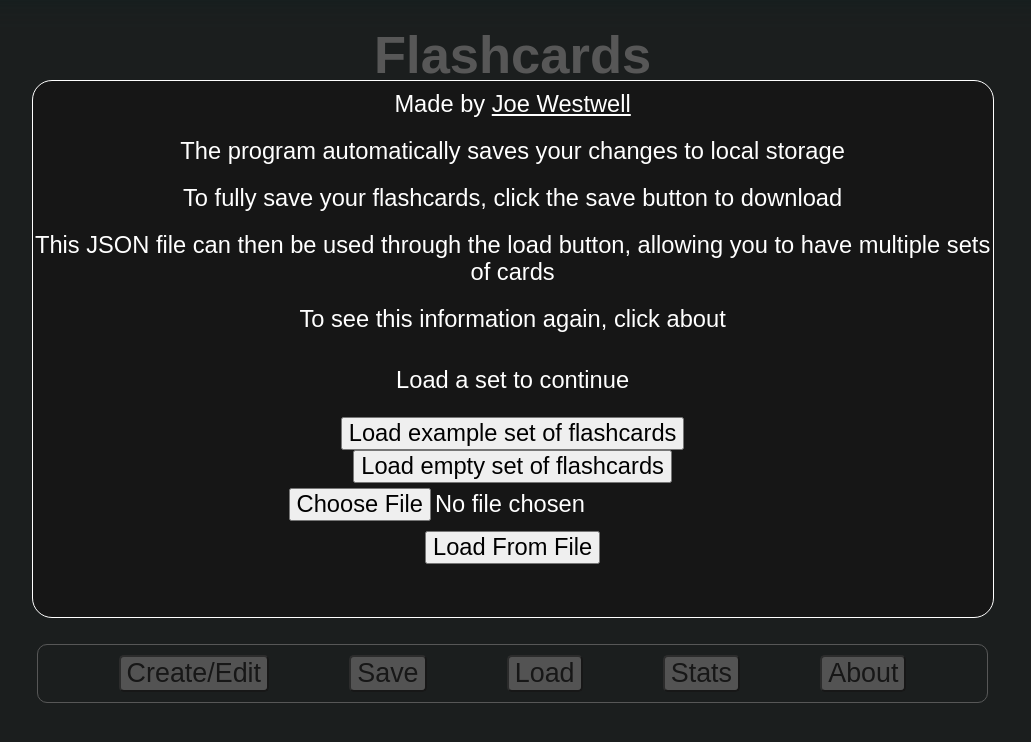
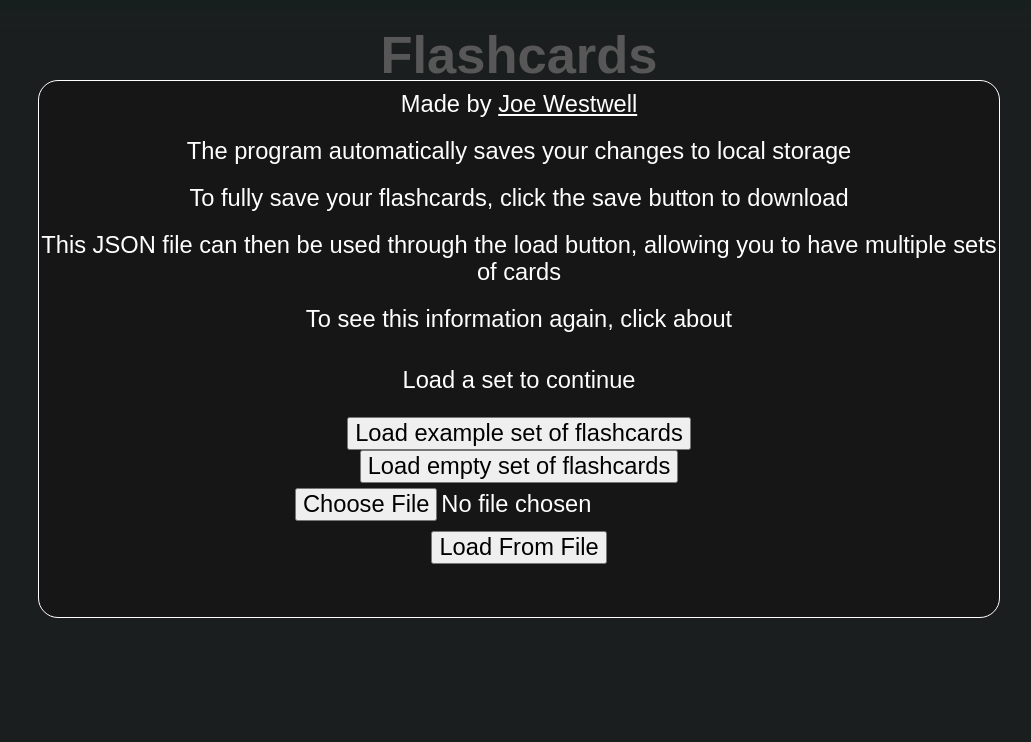
Before and after one commit to J-Wll/flashcards, a React (Vite) app: page / in a window 1280 px wide. Shown: the top 742 px of the page, without its empty margins (121-1152 px from the left). Built offline with nearby package versions, Linux system fonts and the light colour scheme.

Commit message:
Styling changes
Use of CSS variables
Added a large font size for 1440p+
Removed flex-container, placing all the styling onto root
General cleanup

```diff
--- a/src/App.jsx
+++ b/src/App.jsx
@@ -6,10 +6,10 @@ import './css/Utility.css'
 function App() {
 
   return (
-    <div className="flex-container">
+    <>
       <h1 className='text-white ft-5 app-title'>Flashcards</h1>
       <FlashcardHandler />
-    </div>
+    </>
   )
 }
 
--- a/src/css/App.css
+++ b/src/css/App.css
@@ -4,27 +4,21 @@ body {
 }
 
 #root {
-    height: 100%;
-    /* height: 100dvh; */
-    box-sizing: border-box
-}
+    box-sizing: border-box;
 
-.flex-container {
     margin-top: 1dvh;
     box-sizing: border-box;
     height: 100%;
-    width: 99%;
 
     flex-direction: column;
-    min-width: 250px;
+    min-width: var(--var-min-width);
     background-color: rgb(18, 31, 31);
 
-    min-height: fit-content;
     display: flex;
     align-items: center;
     justify-content: center;
+}
 
-}
 
 .app-title {
     margin-top: 2dvh;
--- a/src/css/Flashcard.css
+++ b/src/css/Flashcard.css
@@ -1,9 +1,8 @@
 .flashcard {
-    min-width: 300px;
+    min-width: var(--var-min-width);
     width: 50%;
-    max-width: 1500px;
-    height: 95%;
-    min-height: 475px;
+    max-width: var(--var-max-width);
+    min-height: 375px;
     box-sizing: border-box;
 
     background-color: rgb(22, 22, 22);
@@ -20,17 +19,6 @@
     overflow-wrap: anywhere;
 }
 
-.inactive {
-    min-width: 10px;
-    width: 25%;
-    height: 70%;
-    /* background-color: black; */
-    border: 1px solid black;
-    filter: blur(2px);
-    cursor: pointer;
-    margin: 0px 5px 0px 5px;
-}
-
 .active {
     display: flex;
     flex-direction: column;
@@ -45,13 +33,8 @@
     align-items: center;
     justify-content: space-between;
     width: 100%;
-    min-height: 300px;
+    min-height: 200px;
     height: 100%;
-}
-
-.active ol {
-    margin-top: 10px;
-    margin-bottom: 10px;
 }
 
 .divider-line {
@@ -76,7 +59,6 @@
 .button-group {
     width: 100%;
     box-sizing: border-box;
-    /* margin-top: auto; */
     display: flex;
     flex-direction: column;
     align-items: center;
@@ -113,15 +95,12 @@
     transition-property: transform;
     transition-duration: 0.75s;
     transform: rotateY(180deg);
-    /* transform-style: preserve-3d; */
 }
 
 .notFlipped {
-
     transition-property: transform;
     transition-duration: 0.75s;
     transform: rotateY(0deg);
-    /* transform-style: preserve-3d;  */
 }
 
 .mc-answer-option {
--- a/src/css/FlashcardHandler.css
+++ b/src/css/FlashcardHandler.css
@@ -2,7 +2,7 @@
 .flashcard-handler {
     width: 100%;
     height: 50%;
-    min-width: 300px;
+    min-width: var(--var-min-width);
     margin-top: 4vh;
     margin-bottom: 4vh;
     display: flex;
@@ -21,8 +21,8 @@
     align-items: center;
     justify-content: space-evenly;
 
-    min-width: 300px;
-    max-width: 1500px;
+    min-width: var(--var-min-width);
+    max-width: var(--var-max-width);
     width: 50%;
     box-sizing: border-box;
 
--- a/src/css/OverlayWindow.css
+++ b/src/css/OverlayWindow.css
@@ -5,9 +5,9 @@
     top:10dvh;
 
     width: 50%;
-    min-width: 300px;
-    max-width: 1500px;
-    min-height: 500px;
+    min-width: var(--var-min-width);
+    max-width: var(--var-max-width);
+    min-height: 400px;
     max-height: 80dvh;
 
     background-color: rgb(22, 22, 22);
--- a/src/css/Utility.css
+++ b/src/css/Utility.css
@@ -1,4 +1,10 @@
 /* For use in any file, alternative to bootstrap since it was used very little */
+:root {
+    --var-max-width: 2000px;
+    --var-min-width: 250px;
+    --var-standard-scaling-factor: 0.35dvw;
+    --var-large-scaling-factor: 1dvw;
+}
 
 * {
     font-family: Arial, Helvetica, sans-serif;
@@ -37,33 +43,62 @@
 /* font sizes */
 .ft-5 {
     text-align: center;
-    font-size: calc(3rem + 0.35dvw);
+    font-size: calc(3rem + var(--var-standard-scaling-factor));
     margin-top: 10px;
     margin-bottom: 10px;
 }
 
 .ft-4 {
     text-align: center;
-    font-size: calc(1.6rem + 0.35dvw);
+    font-size: calc(1.6rem + var(--var-standard-scaling-factor));
 }
 
 
 .ft-3 {
     text-align: center;
-    font-size: calc(1.4rem + 0.35dvw);
+    font-size: calc(1.4rem + var(--var-standard-scaling-factor));
 }
 
 .ft-2 {
     text-align: center;
-    font-size: calc(1.2rem + 0.35dvw);
+    font-size: calc(1.2rem + var(--var-standard-scaling-factor));
 }
 
 .ft-1 {
     text-align: center;
-    font-size: calc(1rem + 0.35dvw);
+    font-size: calc(1rem + var(--var-standard-scaling-factor));
 }
 
-@media (max-width: 1000px) {
+/* Extra large font for 1440p/4k, extra padding so the large text is not almost touching */
+@media (min-width: 2800px) {
+    .ft-5 {
+        font-size: calc(3rem + var(--var-large-scaling-factor));
+        padding: 10px;
+    }
+
+    .ft-4 {
+        font-size: calc(1.6rem + var(--var-large-scaling-factor));
+        padding: 10px;
+    }
+
+    .ft-3 {
+        font-size: calc(1.4rem + var(--var-large-scaling-factor));
+        padding: 10px;
+    }
+
+    .ft-2 {
+        font-size: calc(1.2rem + var(--var-large-scaling-factor));
+        padding: 10px;
+    }
+
+    .ft-1 {
+        font-size: calc(1rem + var(--var-large-scaling-factor));
+        padding: 10px;
+    }
+}
+
+/* Small font, no scailing, for phones */
+@media (max-width: 800px) {
     .ft-5 {
         font-size: 3rem;
         margin-top: 5px;
@@ -104,7 +139,8 @@
     flex-direction: row;
 }
 
-.horizontal-container *, .horizontal-container-njs * {
+.horizontal-container *,
+.horizontal-container-njs * {
     margin: 10px;
 }
 
```
